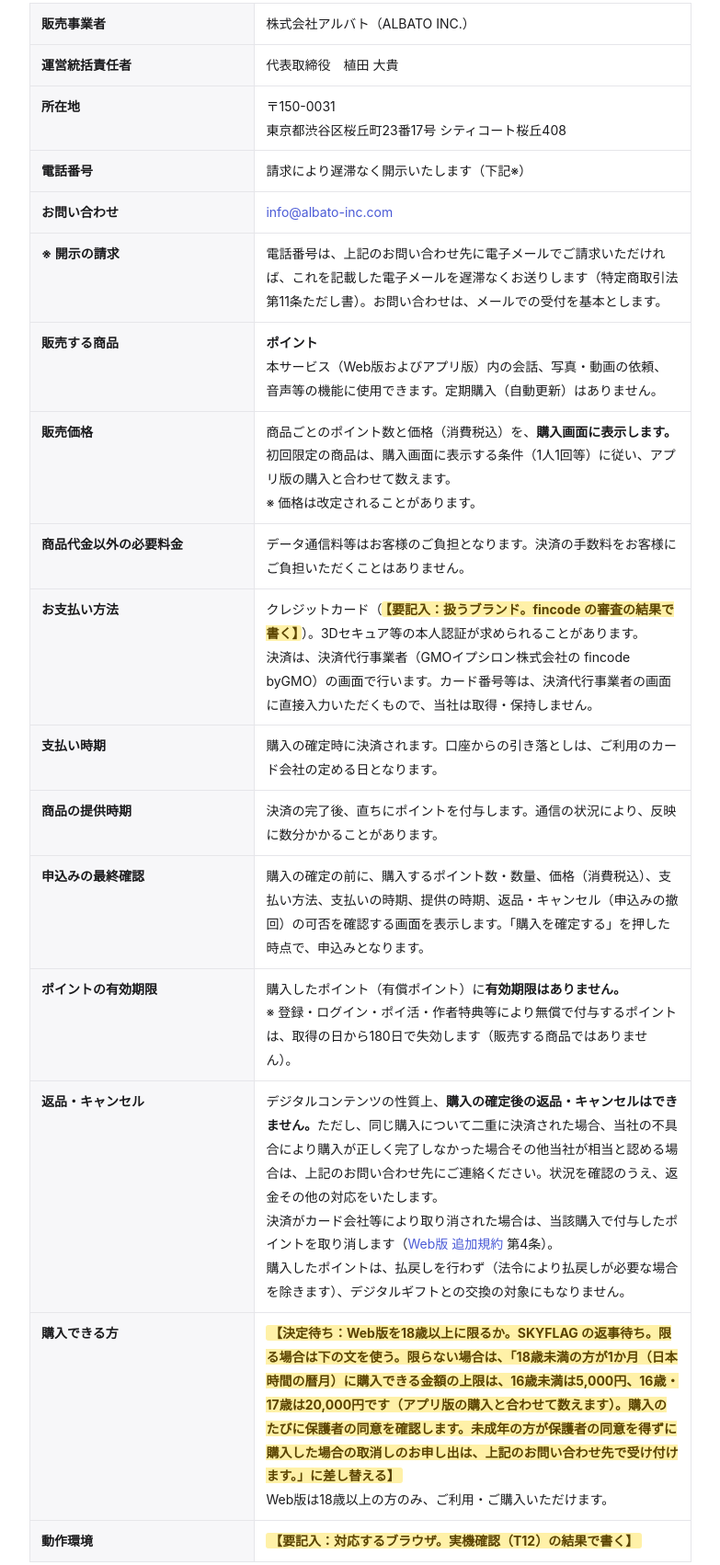
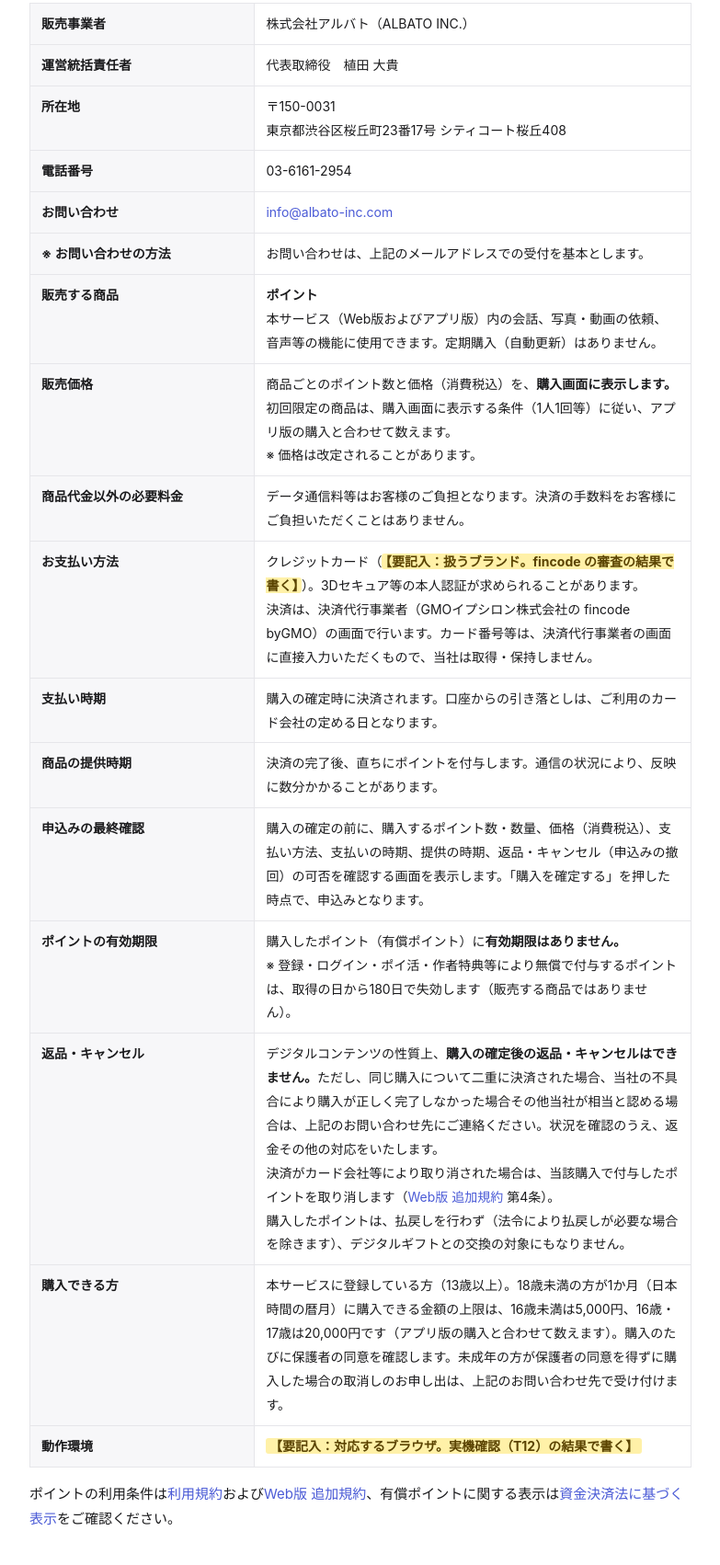
Before and after one commit to ueda-daiki-albato/towane-legal, a plain HTML site: page tokushoho-web.html in a window 1280 px wide. Shown: the part 348-2050 px from the top of the page at 92% size, without its empty margins (248-1031 px from the left). Drawn offline with Linux system fonts and the light colour scheme.

Commit message:
Web版：年齢はアプリと同じ（13歳以上・18歳未満は月の上限と保護者の同意）に確定し、18歳以上に限る案の項を外す。特商法（Web版）の電話番号を 03-6161-2954 に（オーナー決定 2026-11-27・未公開）
Co-Authored-By: Claude Opus 5.5 <noreply@anthropic.com>

```diff
--- a/tokushoho-web.html
+++ b/tokushoho-web.html
@@ -60,9 +60,9 @@ footer{margin-top:56px;padding-top:20px;border-top:1px solid var(--line);font-si
 <tr><th>販売事業者</th><td>株式会社アルバト（ALBATO INC.）</td></tr>
 <tr><th>運営統括責任者</th><td>代表取締役　植田 大貴</td></tr>
 <tr><th>所在地</th><td>〒150-0031<br>東京都渋谷区桜丘町23番17号 シティコート桜丘408</td></tr>
-<tr><th>電話番号</th><td>請求により遅滞なく開示いたします（下記※）</td></tr>
+<tr><th>電話番号</th><td>03-6161-2954</td></tr>
 <tr><th>お問い合わせ</th><td><a href="mailto:info@albato-inc.com">info@albato-inc.com</a></td></tr>
-<tr><th>※ 開示の請求</th><td>電話番号は、上記のお問い合わせ先に電子メールでご請求いただければ、これを記載した電子メールを遅滞なくお送りします（特定商取引法第11条ただし書）。お問い合わせは、メールでの受付を基本とします。</td></tr>
+<tr><th>※ お問い合わせの方法</th><td>お問い合わせは、上記のメールアドレスでの受付を基本とします。</td></tr>
 <tr><th>販売する商品</th><td>
   <strong>ポイント</strong><br>
   本サービス（Web版およびアプリ版）内の会話、写真・動画の依頼、音声等の機能に使用できます。定期購入（自動更新）はありません。
@@ -81,7 +81,7 @@ footer{margin-top:56px;padding-top:20px;border-top:1px solid var(--line);font-si
   ※ 登録・ログイン・ポイ活・作者特典等により無償で付与するポイントは、取得の日から180日で失効します（販売する商品ではありません）。
 </td></tr>
 <tr><th>返品・キャンセル</th><td>デジタルコンテンツの性質上、<strong>購入の確定後の返品・キャンセルはできません。</strong>ただし、同じ購入について二重に決済された場合、当社の不具合により購入が正しく完了しなかった場合その他当社が相当と認める場合は、上記のお問い合わせ先にご連絡ください。状況を確認のうえ、返金その他の対応をいたします。<br>決済がカード会社等により取り消された場合は、当該購入で付与したポイントを取り消します（<a href="./terms-web.html">Web版 追加規約</a> 第4条）。<br>購入したポイントは、払戻しを行わず（法令により払戻しが必要な場合を除きます）、デジタルギフトとの交換の対象にもなりません。</td></tr>
-<tr><th>購入できる方</th><td><mark class="todo">【決定待ち：Web版を18歳以上に限るか。SKYFLAG の返事待ち。限る場合は下の文を使う。限らない場合は、「18歳未満の方が1か月（日本時間の暦月）に購入できる金額の上限は、16歳未満は5,000円、16歳・17歳は20,000円です（アプリ版の購入と合わせて数えます）。購入のたびに保護者の同意を確認します。未成年の方が保護者の同意を得ずに購入した場合の取消しのお申し出は、上記のお問い合わせ先で受け付けます。」に差し替える】</mark><br>Web版は18歳以上の方のみ、ご利用・ご購入いただけます。</td></tr>
+<tr><th>購入できる方</th><td>本サービスに登録している方（13歳以上）。18歳未満の方が1か月（日本時間の暦月）に購入できる金額の上限は、16歳未満は5,000円、16歳・17歳は20,000円です（アプリ版の購入と合わせて数えます）。購入のたびに保護者の同意を確認します。未成年の方が保護者の同意を得ずに購入した場合の取消しのお申し出は、上記のお問い合わせ先で受け付けます。</td></tr>
 <tr><th>動作環境</th><td><mark class="todo">【要記入：対応するブラウザ。実機確認（T12）の結果で書く】</mark></td></tr>
 </table>
 <p>ポイントの利用条件は<a href="./terms.html">利用規約</a>および<a href="./terms-web.html">Web版 追加規約</a>、有償ポイントに関する表示は<a href="./funds.html">資金決済法に基づく表示</a>をご確認ください。</p>
```
Also changed, not shown: privacy.html (+0 -1 lines), terms-web.html (+1 -1 lines), terms.html (+0 -1 lines).
